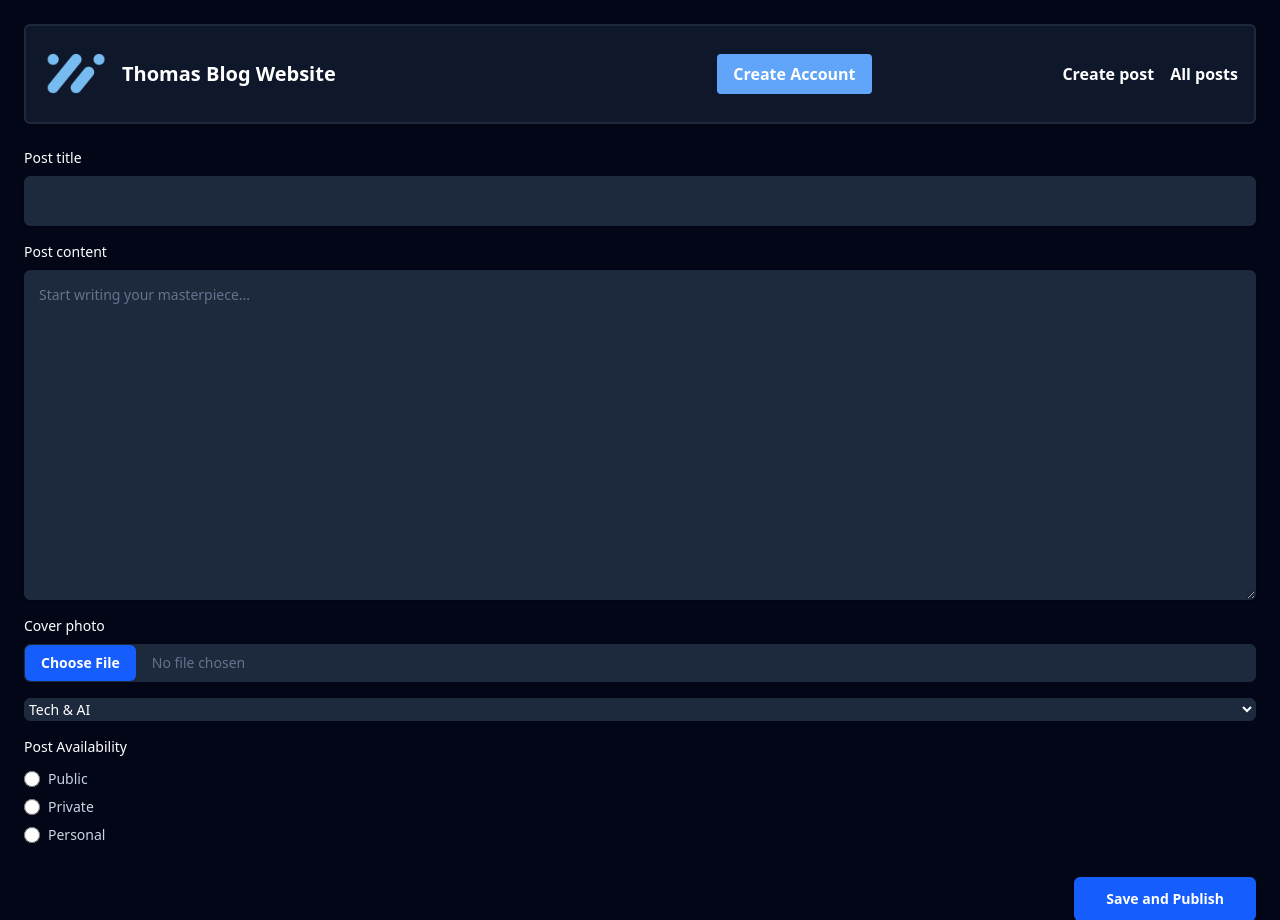
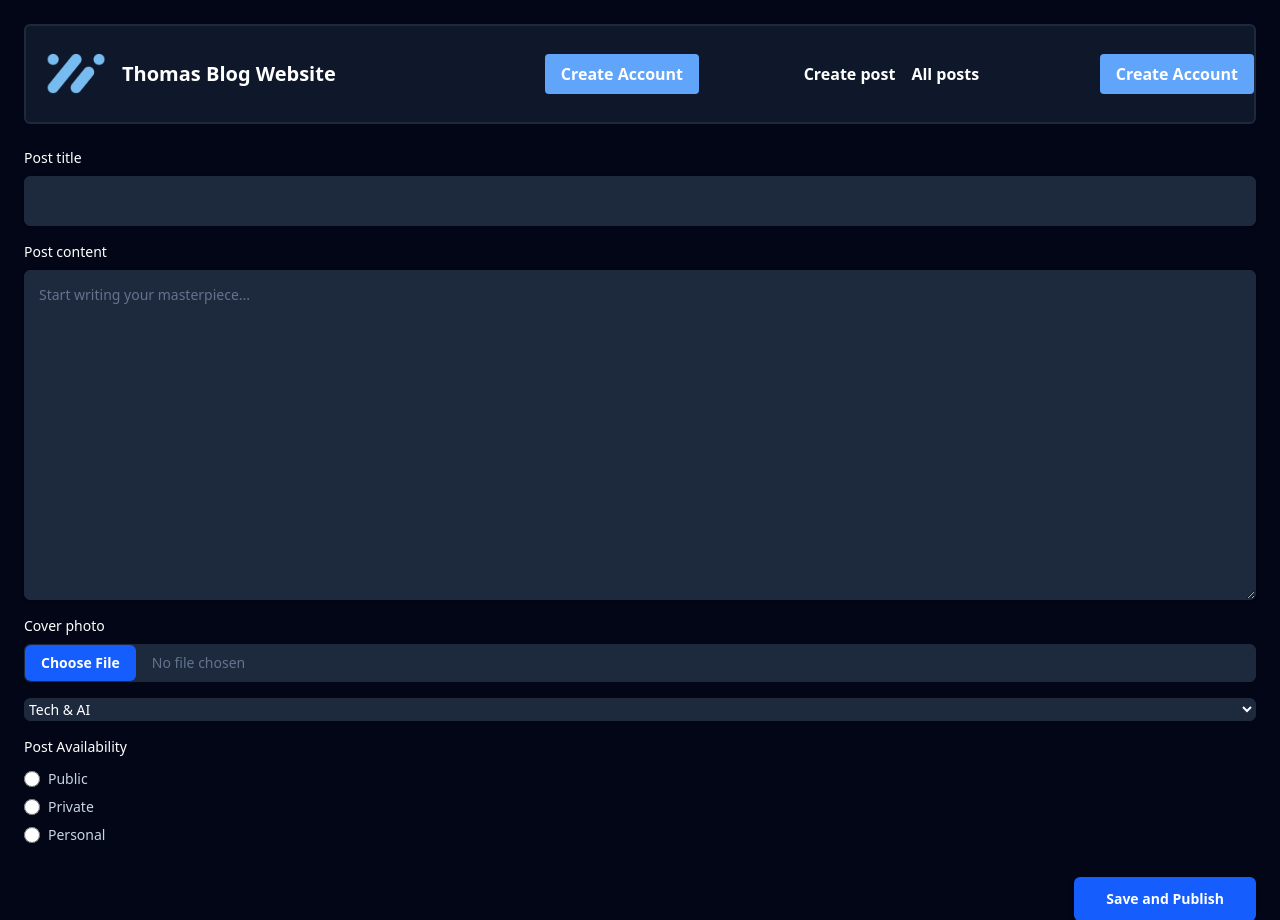
Before and after one commit to ThomasLucking/php-blog, a PHP site: template views/posts/edit.php in a window 1280 px wide. Shown: the top 920 px of the page. Run offline with PHP 8.4, Linux system fonts and the light colour scheme; the template is opened without the code that fills it, so the values that code supplies are empty; style sheets or scripts are compiled from the project's sources.

Commit message:
fix: fixed minor issues

```diff
--- a/views/partials/navbar.php
+++ b/views/partials/navbar.php
@@ -12,7 +12,7 @@
         <div>
 
         </div>
-        <?php if (AuthController::isLoggedin()): ?>
+                <?php if (AuthController::isLoggedin()): ?>
             <span class="text-slate-400 text-sm italic"><?= htmlspecialchars($_SESSION["name"]) ?></span>
 
             <form action="/logout" method="POST" class="inline">
@@ -20,15 +20,22 @@
                     Logout
                 </button>
             </form>
+            <div class="flex items-center space-x-4 mr-4 text-white">
+                <a class="font-semibold" href="/create">Create post</a>
+                <a class="font-semibold" href="/">All posts</a>
+            </div>
         <?php else: ?>
             <a href="/register" class="inline-block bg-[#60a5fa] text-white px-4 py-2 rounded font-bold">
                 Create Account
             </a>
+            <div class="flex items-center space-x-4 mr-4 text-white">
+                <a class="font-semibold" href="/create">Create post</a>
+                <a class="font-semibold" href="/">All posts</a>
+            </div>
         <?php endif; ?>
-        <div class="flex items-center space-x-4 mr-4 text-white">
-            <a class="font-semibold" href="/create">Create post</a>
-            <a class="font-semibold" href="/">All posts</a>
-        </div>
+        <a href="/register" class="inline-block bg-[#60a5fa] text-white px-4 py-2 rounded font-bold">
+                Create Account
+            </a>
 
     </div>
 </nav>
```
